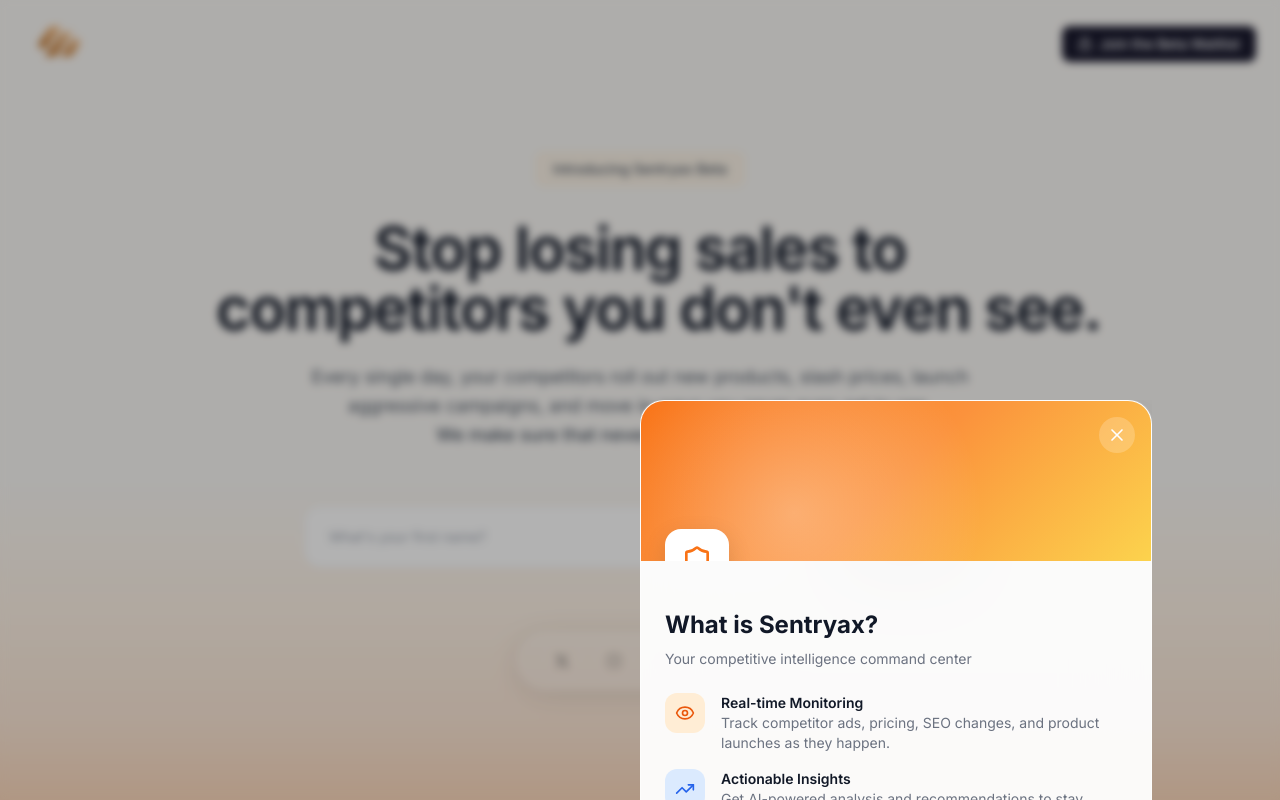
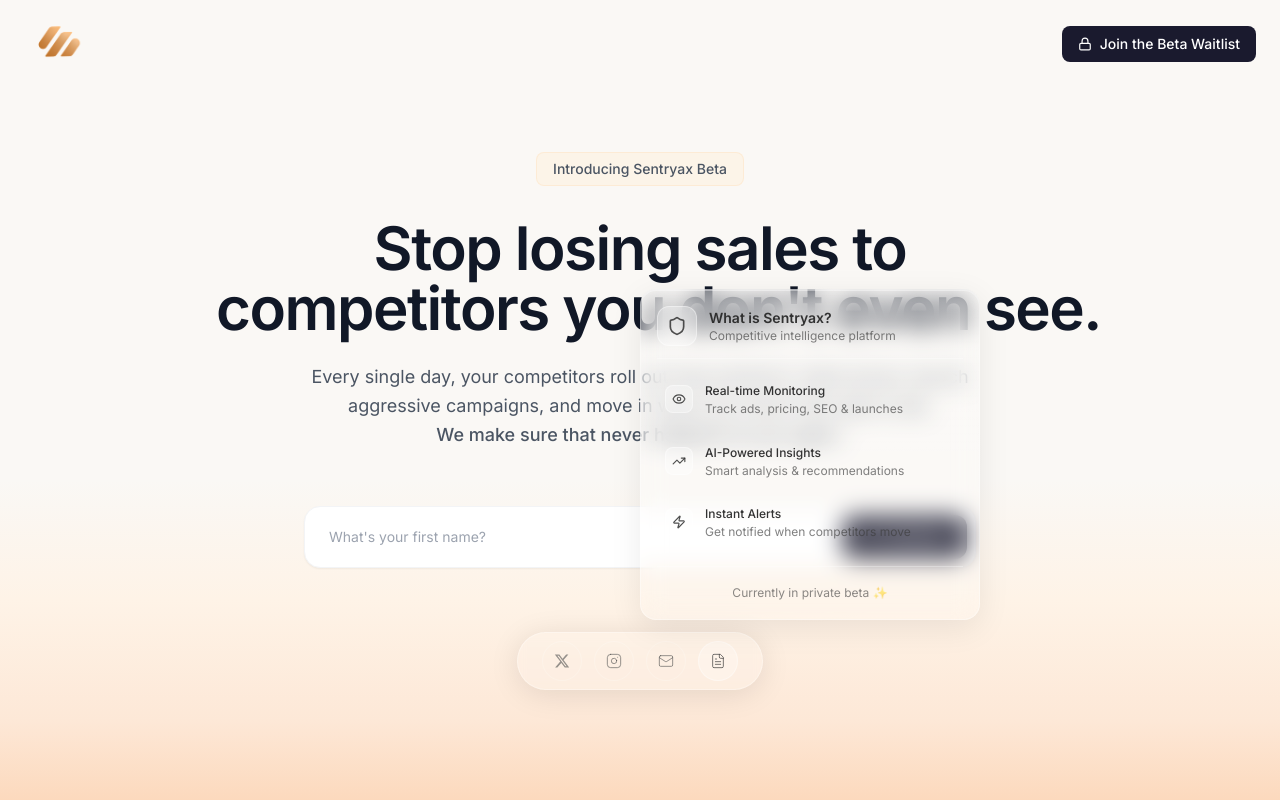
Before and after one commit to Kukazu321/Sentryax, a Next.js app in the folder apps/web/: page / in a window 1280 px wide. Both pictures are taken after a click on the button 718 px from the left and 660 px from the top of the page. Built offline with nearby package versions, Linux system fonts and the light colour scheme.

Commit message:
Project modal: same liquid glass style as contact, centered above bubble, click outside to close

```diff
--- a/apps/web/src/components/marketing/try-it-out.tsx
+++ b/apps/web/src/components/marketing/try-it-out.tsx
@@ -41,7 +41,9 @@ export function TryItOut() {
 
   const containerRef = useRef<HTMLDivElement>(null);
   const mailIconRef = useRef<HTMLButtonElement>(null);
+  const projectIconRef = useRef<HTMLButtonElement>(null);
   const modalRef = useRef<HTMLDivElement>(null);
+  const projectModalRef = useRef<HTMLDivElement>(null);
 
   // Calculate modal position dynamically based on mail icon position
   const updateModalPosition = useCallback(() => {
@@ -90,6 +92,22 @@ export function TryItOut() {
       };
     }
   }, [showContactModal, updateModalPosition]);
+
+  // Close project modal when clicking outside
+  useEffect(() => {
+    if (showProjectModal) {
+      const handleClickOutside = (e: MouseEvent) => {
+        if (projectModalRef.current && !projectModalRef.current.contains(e.target as Node) &&
+            projectIconRef.current && !projectIconRef.current.contains(e.target as Node)) {
+          setShowProjectModal(false);
+          setActiveTab(null);
+        }
+      };
+
+      document.addEventListener('mousedown', handleClickOutside);
+      return () => document.removeEventListener('mousedown', handleClickOutside);
+    }
+  }, [showProjectModal]);
 
   const handleSubmit = async (e: React.FormEvent) => {
     e.preventDefault();
@@ -228,10 +246,11 @@ export function TryItOut() {
             {tabs.map((tab) => {
               const isActive = activeTab === tab.id;
               const isMailIcon = tab.id === 'mail';
+              const isProjectIcon = tab.id === 'project';
               return (
                 <div key={tab.id} className="relative">
                   <button
-                    ref={isMailIcon ? mailIconRef : undefined}
+                    ref={isMailIcon ? mailIconRef : isProjectIcon ? projectIconRef : undefined}
                     type="button"
                     onClick={() => {
                       if (tab.action === 'contact') {
@@ -341,144 +360,131 @@ export function TryItOut() {
             )}
           </AnimatePresence>
 
-          {/* Project Modal - Full screen overlay */}
+          {/* Project Modal - Same liquid glass style as contact */}
           <AnimatePresence>
             {showProjectModal && (
-              <>
-                {/* Backdrop */}
               <motion.div
-                  initial={{ opacity: 0 }}
-                  animate={{ opacity: 1 }}
-                  exit={{ opacity: 0 }}
-                  transition={{ duration: 0.2 }}
-                  onClick={() => {
-                    setShowProjectModal(false);
-                    setActiveTab(null);
-                  }}
-                  className="fixed inset-0 bg-black/30 backdrop-blur-sm z-50"
-                />
-
-                {/* Modal */}
-                <motion.div
-                  initial={{ opacity: 0, scale: 0.95, y: 20 }}
-                  animate={{ opacity: 1, scale: 1, y: 0 }}
-                  exit={{ opacity: 0, scale: 0.95, y: 20 }}
-                  transition={{ duration: 0.25, ease: [0.16, 1, 0.3, 1] }}
-                  className="fixed inset-4 sm:inset-auto sm:left-1/2 sm:top-1/2 sm:-translate-x-1/2 sm:-translate-y-1/2 sm:w-full sm:max-w-lg z-50 overflow-hidden"
+                ref={projectModalRef}
+                initial={{ opacity: 0, y: 6 }}
+                animate={{ opacity: 1, y: 0 }}
+                exit={{ opacity: 0, y: 6 }}
+                transition={{ duration: 0.12, ease: 'easeOut' }}
+                className="absolute bottom-full mb-3 left-1/2 -translate-x-1/2"
+                style={{ width: 340 }}
               >
+                {/* Layer 1: Outer glow */}
                 <div
-                    className="h-full sm:h-auto rounded-3xl overflow-hidden"
+                  className="absolute -inset-2 rounded-3xl pointer-events-none"
                   style={{
-                      background: 'rgba(255, 255, 255, 0.95)',
-                      backdropFilter: 'blur(40px)',
-                      WebkitBackdropFilter: 'blur(40px)',
-                      border: '1px solid rgba(255, 255, 255, 0.6)',
-                      boxShadow: '0 25px 50px -12px rgba(0, 0, 0, 0.25), 0 0 0 1px rgba(255,255,255,0.1)',
-                    }}
-                  >
-                    {/* Header gradient */}
-                    <div className="relative h-32 sm:h-40 overflow-hidden">
-                      <div
-                        className="absolute inset-0"
-                        style={{
-                          background: 'linear-gradient(135deg, #f97316 0%, #fb923c 50%, #fcd34d 100%)',
-                        }}
-                      />
-                      <div
-                        className="absolute inset-0"
-                        style={{
-                          background: 'radial-gradient(circle at 30% 70%, rgba(255,255,255,0.3) 0%, transparent 50%)',
+                    background: 'radial-gradient(ellipse at center, rgba(255,255,255,0.08) 0%, transparent 70%)',
                   }}
                 />
 
-                      {/* Close button */}
-                      <button
-                        onClick={() => {
-                          setShowProjectModal(false);
-                          setActiveTab(null);
-                        }}
-                        className="absolute top-4 right-4 p-2 rounded-full bg-white/20 hover:bg-white/30 transition-colors"
-                      >
-                        <X className="w-5 h-5 text-white" />
-                      </button>
-
-                      {/* Logo/Icon */}
-                      <div className="absolute bottom-0 left-6 translate-y-1/2">
+                {/* Layer 2: Main glass container */}
                 <div
-                          className="w-16 h-16 rounded-2xl flex items-center justify-center"
+                  className="relative rounded-2xl p-4 overflow-hidden"
                   style={{
-                            background: 'white',
-                            boxShadow: '0 8px 24px rgba(0,0,0,0.12)',
+                    background: 'rgba(255, 255, 255, 0.18)',
+                    backdropFilter: 'blur(12px)',
+                    WebkitBackdropFilter: 'blur(12px)',
+                    border: '1px solid rgba(255, 255, 255, 0.35)',
+                    boxShadow: '0 8px 32px rgba(0, 0, 0, 0.08), inset 0 1px 0 rgba(255,255,255,0.4)',
                   }}
                 >
-                          <Shield className="w-8 h-8 text-orange-500" />
+                  {/* Layer 3: Inner gradient */}
+                  <div
+                    className="absolute inset-0 rounded-2xl pointer-events-none"
+                    style={{
+                      background: 'linear-gradient(180deg, rgba(255,255,255,0.1) 0%, transparent 50%)',
+                    }}
+                  />
+
+                  {/* Content */}
+                  <div className="relative">
+                    {/* Header */}
+                    <div className="flex items-center gap-3 mb-4 pb-3" style={{ borderBottom: '1px solid rgba(255,255,255,0.3)' }}>
+                      <div
+                        className="flex items-center justify-center w-10 h-10 rounded-xl"
+                        style={{
+                          background: 'rgba(255, 255, 255, 0.3)',
+                          border: '1px solid rgba(255, 255, 255, 0.4)',
+                        }}
+                      >
+                        <Shield className="w-5 h-5" style={{ color: 'rgba(50,50,50,0.85)' }} />
+                      </div>
+                      <div>
+                        <div className="text-sm font-semibold" style={{ color: 'rgba(40,40,40,0.95)' }}>
+                          What is Sentryax?
+                        </div>
+                        <div className="text-xs" style={{ color: 'rgba(60,60,60,0.65)' }}>
+                          Competitive intelligence platform
                         </div>
                       </div>
                     </div>
 
-                    {/* Content */}
-                    <div className="px-6 pt-12 pb-6 overflow-y-auto max-h-[calc(100vh-16rem)] sm:max-h-none">
-                      <h2 className="text-2xl font-bold text-gray-900 mb-2">
-                        What is Sentryax?
-                      </h2>
-                      <p className="text-gray-500 text-sm mb-6">
-                        Your competitive intelligence command center
-                      </p>
-
                     {/* Features */}
-                      <div className="space-y-4 mb-6">
-                        <div className="flex gap-4">
-                          <div className="flex-shrink-0 w-10 h-10 rounded-xl bg-orange-100 flex items-center justify-center">
-                            <Eye className="w-5 h-5 text-orange-600" />
+                    <div className="space-y-2.5">
+                      <div className="flex items-start gap-3 px-2 py-2 rounded-xl hover:bg-white/20 transition-all">
+                        <div
+                          className="flex-shrink-0 flex items-center justify-center w-7 h-7 rounded-lg mt-0.5"
+                          style={{
+                            background: 'rgba(255, 255, 255, 0.3)',
+                            border: '1px solid rgba(255, 255, 255, 0.4)',
+                          }}
+                        >
+                          <Eye className="w-3.5 h-3.5" style={{ color: 'rgba(50,50,50,0.85)' }} />
                         </div>
                         <div>
-                            <h3 className="font-semibold text-gray-900 text-sm">Real-time Monitoring</h3>
-                            <p className="text-gray-500 text-sm">Track competitor ads, pricing, SEO changes, and product launches as they happen.</p>
+                          <div className="text-xs font-medium" style={{ color: 'rgba(40,40,40,0.95)' }}>Real-time Monitoring</div>
+                          <div className="text-xs leading-relaxed" style={{ color: 'rgba(60,60,60,0.65)' }}>Track ads, pricing, SEO & launches</div>
                         </div>
                       </div>
 
-                        <div className="flex gap-4">
-                          <div className="flex-shrink-0 w-10 h-10 rounded-xl bg-blue-100 flex items-center justify-center">
-                            <TrendingUp className="w-5 h-5 text-blue-600" />
+                      <div className="flex items-start gap-3 px-2 py-2 rounded-xl hover:bg-white/20 transition-all">
+                        <div
+                          className="flex-shrink-0 flex items-center justify-center w-7 h-7 rounded-lg mt-0.5"
+                          style={{
+                            background: 'rgba(255, 255, 255, 0.3)',
+                            border: '1px solid rgba(255, 255, 255, 0.4)',
+                          }}
+                        >
+                          <TrendingUp className="w-3.5 h-3.5" style={{ color: 'rgba(50,50,50,0.85)' }} />
                         </div>
                         <div>
-                            <h3 className="font-semibold text-gray-900 text-sm">Actionable Insights</h3>
-                            <p className="text-gray-500 text-sm">Get AI-powered analysis and recommendations to stay ahead of the competition.</p>
+                          <div className="text-xs font-medium" style={{ color: 'rgba(40,40,40,0.95)' }}>AI-Powered Insights</div>
+                          <div className="text-xs leading-relaxed" style={{ color: 'rgba(60,60,60,0.65)' }}>Smart analysis & recommendations</div>
                         </div>
                       </div>
 
-                        <div className="flex gap-4">
-                          <div className="flex-shrink-0 w-10 h-10 rounded-xl bg-purple-100 flex items-center justify-center">
-                            <Zap className="w-5 h-5 text-purple-600" />
+                      <div className="flex items-start gap-3 px-2 py-2 rounded-xl hover:bg-white/20 transition-all">
+                        <div
+                          className="flex-shrink-0 flex items-center justify-center w-7 h-7 rounded-lg mt-0.5"
+                          style={{
+                            background: 'rgba(255, 255, 255, 0.3)',
+                            border: '1px solid rgba(255, 255, 255, 0.4)',
+                          }}
+                        >
+                          <Zap className="w-3.5 h-3.5" style={{ color: 'rgba(50,50,50,0.85)' }} />
                         </div>
                         <div>
-                            <h3 className="font-semibold text-gray-900 text-sm">Instant Alerts</h3>
-                            <p className="text-gray-500 text-sm">Never miss a move. Get notified the moment your competitors make changes.</p>
+                          <div className="text-xs font-medium" style={{ color: 'rgba(40,40,40,0.95)' }}>Instant Alerts</div>
+                          <div className="text-xs leading-relaxed" style={{ color: 'rgba(60,60,60,0.65)' }}>Get notified when competitors move</div>
                         </div>
                       </div>
                     </div>
 
-                      {/* CTA */}
+                    {/* Footer */}
                     <div
-                        className="p-4 rounded-2xl mb-4"
-                        style={{
-                          background: 'linear-gradient(135deg, rgba(249,115,22,0.1) 0%, rgba(251,146,60,0.1) 100%)',
-                          border: '1px solid rgba(249,115,22,0.2)',
-                        }}
+                      className="mt-4 pt-3 text-center"
+                      style={{ borderTop: '1px solid rgba(255,255,255,0.3)' }}
                     >
-                        <p className="text-sm text-gray-700 leading-relaxed">
-                          <span className="font-semibold text-orange-600">Currently in private beta.</span> Join the waitlist above to get early access and shape the future of competitive intelligence.
-                        </p>
+                      <span className="text-xs" style={{ color: 'rgba(60,60,60,0.6)' }}>
+                        Currently in private beta ✨
+                      </span>
                     </div>
-
-                      {/* Footer */}
-                      <p className="text-xs text-gray-400 text-center">
-                        Built with ❤️ for ambitious founders
-                      </p>
                   </div>
                 </div>
               </motion.div>
-              </>
             )}
           </AnimatePresence>
         </div>
```
Lines whose indentation alone changed are shown as unchanged.
